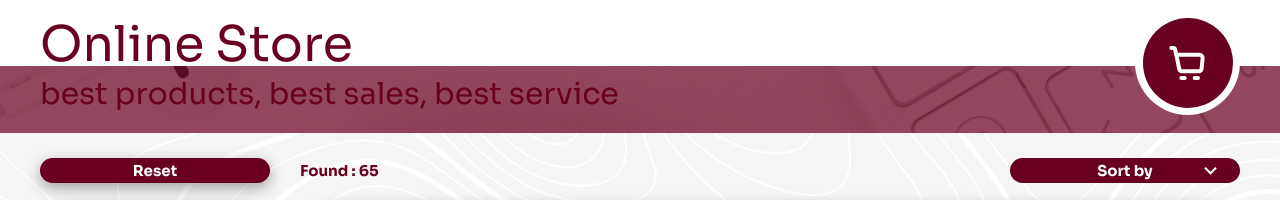
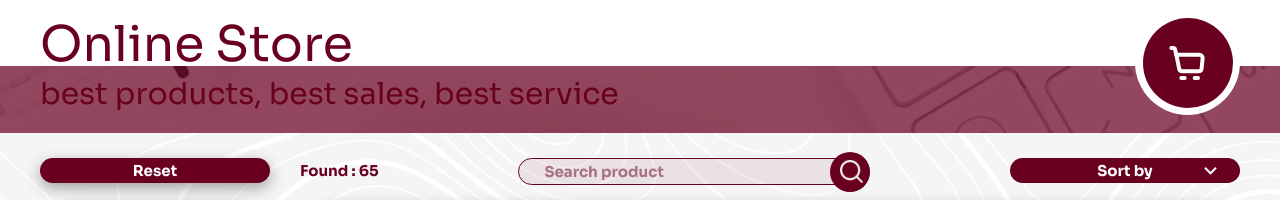
Before and after one commit to EnayaAme/Online-store, a website built with webpack: page src/index.html in a window 1280 px wide. Shown: the top 200 px of the page. Built offline with nearby package versions, Linux system fonts and the light colour scheme; grey boxes are pictures that could not be loaded.

Commit message:
feat: add search bar

```diff
--- a/src/sass/base/_typography.scss
+++ b/src/sass/base/_typography.scss
@@ -37,6 +37,12 @@ h2 {
   text-align: center;
 }
 
-.store__quantity {
+.store__quantity,
+.search__text,
+.search__text::placeholder {
   @include text ('Sora', normal, 700, 1.5rem, $color-primary, 2.5rem);
 }
+
+.search__text::placeholder {
+  opacity: 0.5;
+}
--- /dev/null
+++ b/src/sass/components/_search-bar.scss
@@ -0,0 +1,37 @@
+.search {
+  width: 350px;
+  height: 25px;
+  position: relative;
+  display: flex;
+  align-items: center;
+  background: $color-menu-checked;
+  border: 1px solid $color-primary;
+  border-radius: 40px;
+}
+
+.search__text {
+  padding: 0 25px;
+  background: transparent;
+  flex: 1;
+  border: 0;
+  outline: none;
+}
+
+.search__button {
+  position: absolute;
+  right: -1px;
+  width: 40px;
+  height: 40px;
+  border: 0;
+  border-radius: 50%;
+  background: $color-primary;
+  cursor: pointer;
+  transition: .3s;
+  &:active {
+    transform: scale(1.05);
+  }
+}
+
+.search__icon {
+  width: 25px;
+}
--- a/src/style.scss
+++ b/src/style.scss
@@ -16,6 +16,7 @@
 @import "sass/components/choice-menu";
 @import "sass/components/range-menu";
 @import "sass/components/sort-menu";
+@import "sass/components/search-bar";
 //@import "sass/components/footer";
 
 // layouts //
--- /dev/null
+++ b/src/ts/Components/CreateSearchBar.ts
@@ -0,0 +1,20 @@
+import { CreateElement } from "../Elements/CreateElement";
+import { CreateImage } from "../Elements/CreateImage";
+import { CreateTextInput } from "../Elements/CreateTextInput";
+import { ConstructorElement } from "../Interfaces";
+
+
+export class CreateSearchBar extends CreateElement {
+  private input: HTMLInputElement;
+  private button: HTMLElement;
+  private icon: HTMLImageElement;
+
+  constructor({ tag, className }: ConstructorElement) {
+    super({ tag: 'div', className: 'search' });
+    this.input = new CreateTextInput ({type: 'text', placeholder: 'Search product', name: 'search', className: 'search__text'}).getnode();
+    this.button = new CreateElement({tag: 'button', className: 'search__button'}).getnode();
+    this.icon = new CreateImage({ src: './assets/images/search.png', alt: 'search', className: 'search__icon'}).getnode();
+    this.button.append(this.icon);
+    this.el.append(this.input, this.button);
+  };
+}
--- a/src/ts/DefaultPage.ts
+++ b/src/ts/DefaultPage.ts
@@ -7,6 +7,7 @@ import { CreateElement } from './Elements/CreateElement';
 import { CreateImage } from './Elements/CreateImage';
 import data from './data';
 import CreateRoute from './route';
+import { CreateSearchBar } from './Components/CreateSearchBar';
 
 class CreateDefaultPage {
   // переменная которая хранит body
@@ -136,11 +137,12 @@ class CreateDefaultPage {
     const productsAmmount = new CreateElement({ tag: 'span', className: 'store__quantity-found', content: '65' }).getnode();
     foundProducts.append(productsAmmount);
     const sortMenu = new CreateSortMenu({ tag: 'div', className: 'sort-menu' }).getnode();
+    const searchBar = new CreateSearchBar({ tag: 'div', className: 'search' }).getnode();
 
 
 
 
-    menu.append(foundProducts, sortMenu);
+    menu.append(foundProducts, searchBar, sortMenu);
     ///// products
     const products = new CreateElement({ tag: 'div', className: 'store__products' }).getnode();
     store.append(menu, products);
--- /dev/null
+++ b/src/ts/Elements/CreateTextInput.ts
@@ -0,0 +1,17 @@
+import { ConstructotTextInput } from "../Interfaces";
+
+export class CreateTextInput {
+  private input: HTMLInputElement;
+  constructor({ type, placeholder, name, className }: ConstructotTextInput) {
+    this.input = document.createElement('input');
+    this.input.type = type;
+    this.input.name = name;
+    this.input.placeholder = placeholder;
+    if (className) {
+      this.input.classList.add(className);
+    }
+  }
+  getnode() {
+    return this.input;
+  }
+}
```
Also changed, not shown: src/ts/Interfaces.ts (+7 -0 lines), src/assets/images/search.png (added).
